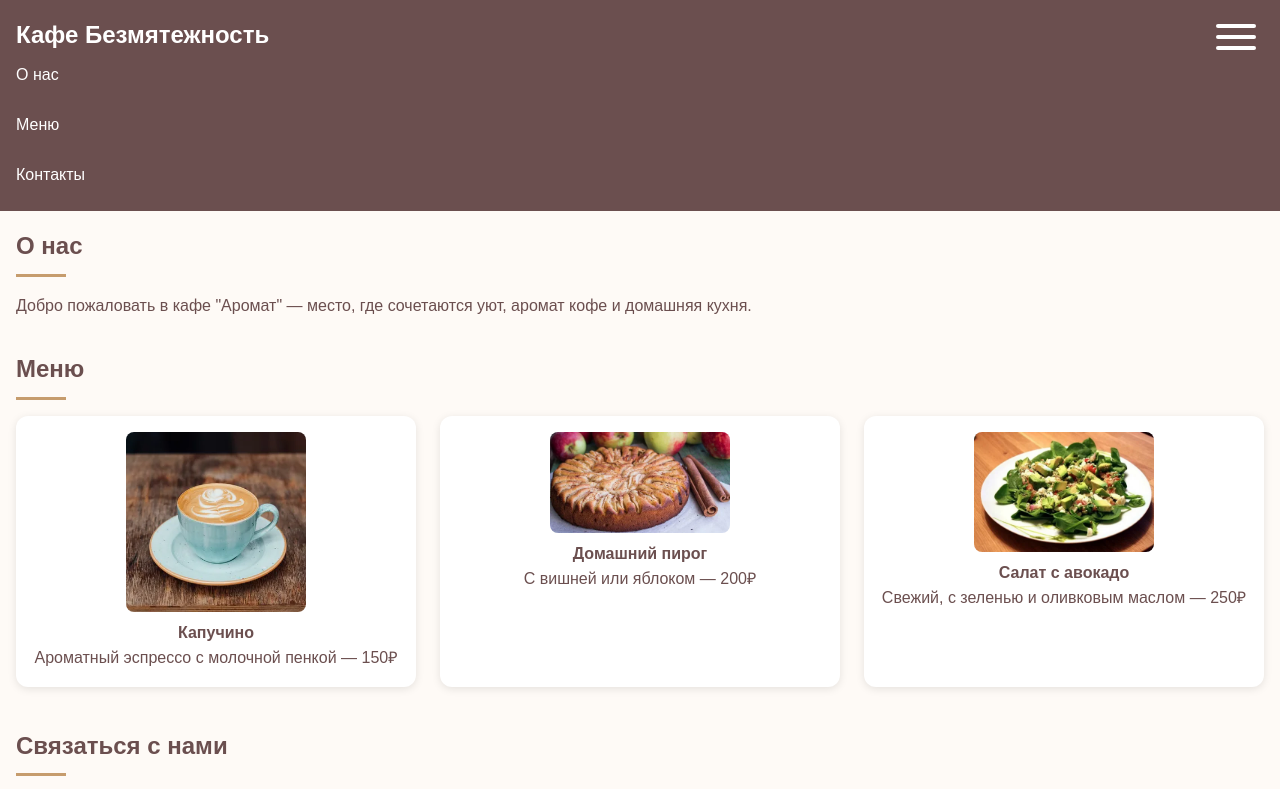
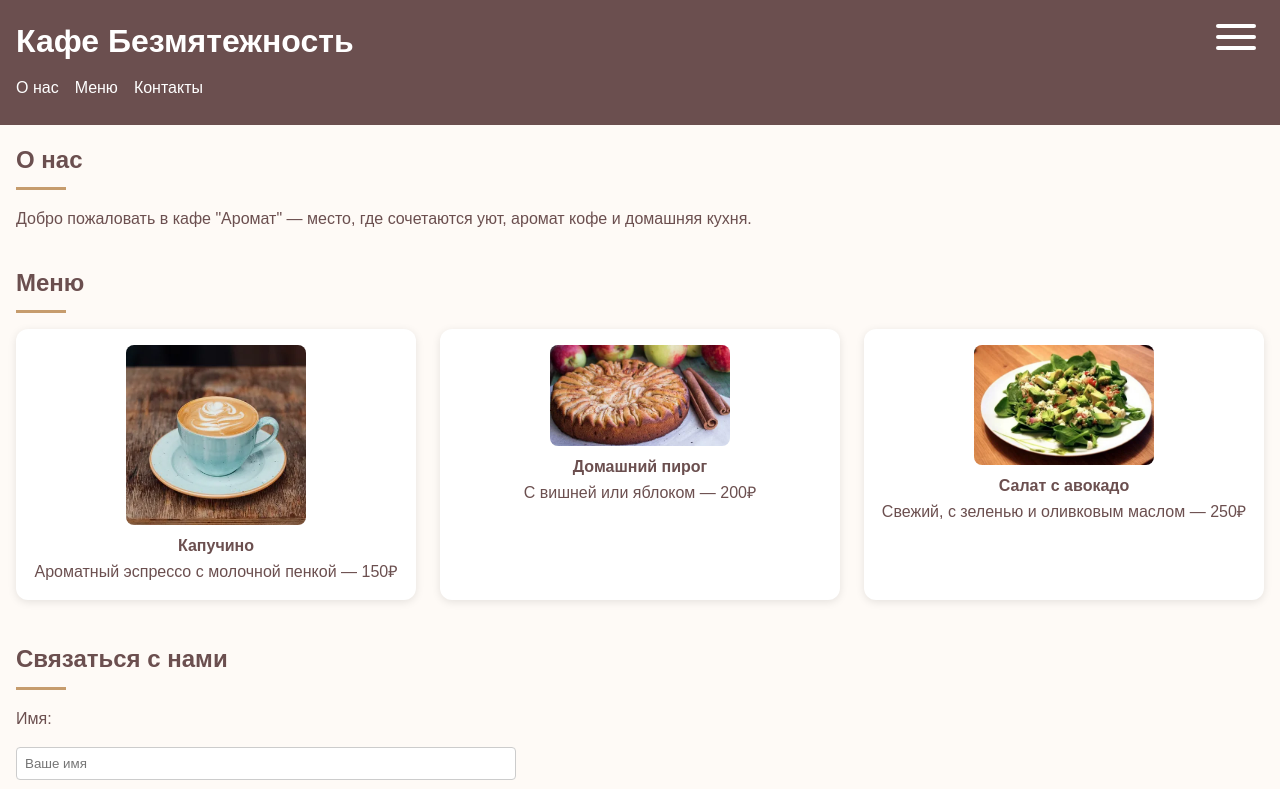
Before and after one commit to vaniadep/vaniadep2, a plain HTML site: page index.html in a window 1280 px wide. Shown: the top 789 px of the page. Drawn offline with Linux system fonts and the light colour scheme.

Commit message:
Update styles.css

```diff
--- a/css/styles.css
+++ b/css/styles.css
@@ -168,13 +168,6 @@ nav li:nth-child(odd) a:hover {
   }
 }
 
-  nav ul {
-    flex-direction: column;
-  }
-
-  header h1 {
-    font-size: 1.5rem;
-  }
 
 
 @media (max-width: 480px) {
@@ -196,14 +189,6 @@ nav li:nth-child(odd) a:hover {
   }
 }
 
-  nav ul {
-    flex-direction: column;
-  }
-
-  header h1 {
-    font-size: 1.5rem;
-  }
-
 
 @media (max-width: 768px) {
    .menu-list {
@@ -223,14 +208,6 @@ nav li:nth-child(odd) a:hover {
     transform: translateX(0);
   }
 }
-
-  nav ul {
-    flex-direction: column;
-  }
-
-  header h1 {
-    font-size: 1.5rem;
-  }
 
 
 
```
